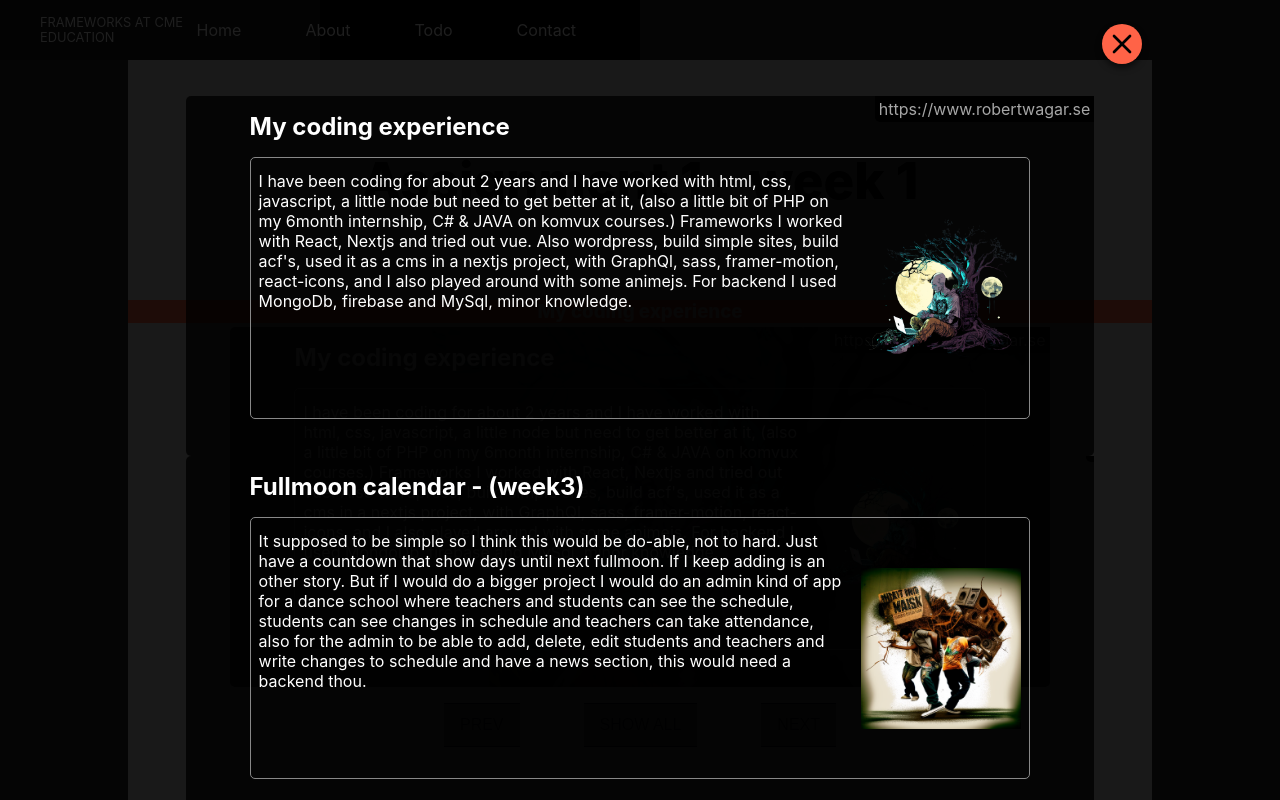
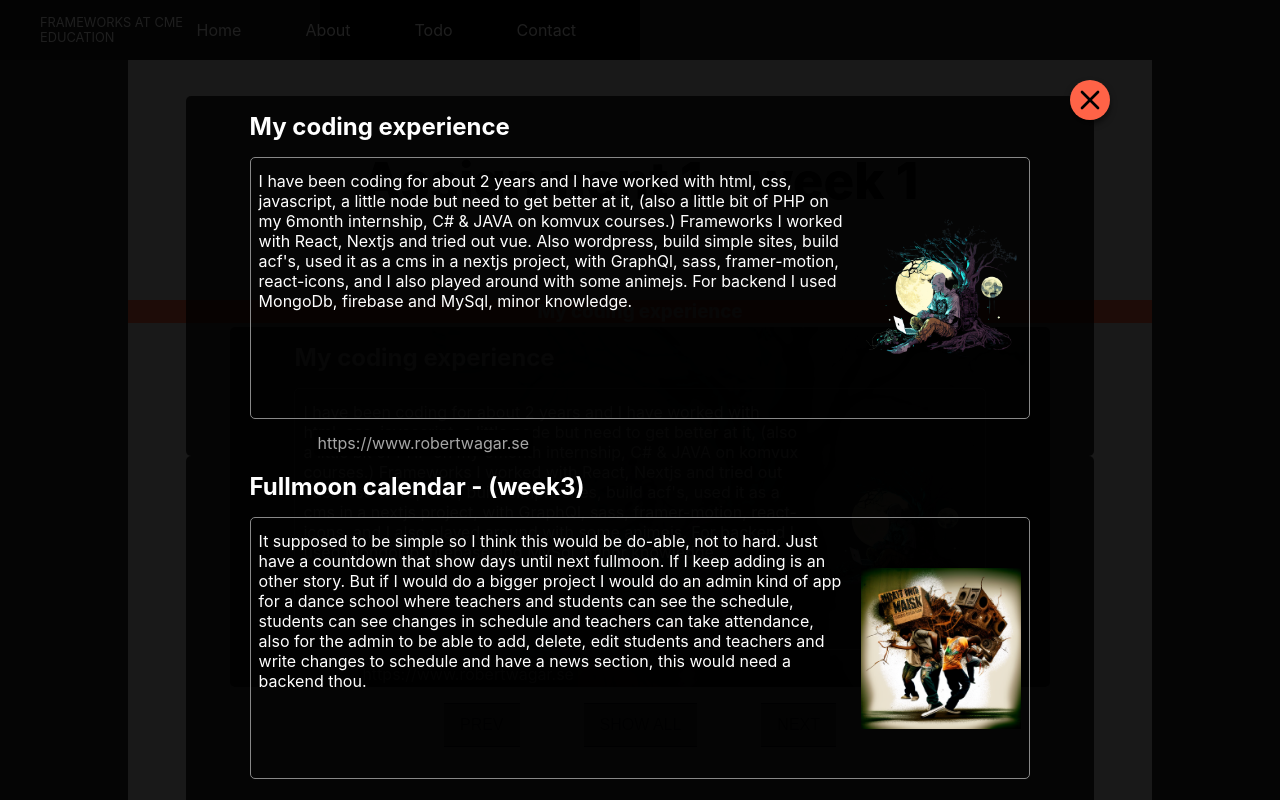
Before and after one commit to xxrobone/ass_1_cme, a React (Vite) app: page / in a window 1280 px wide. Both pictures are taken after a click on the button "SHOW ALL". Shown: the top 800 px of the page. Built offline with nearby package versions, Linux system fonts and the light colour scheme.

Commit message:
maybe i should put the close button on backdrop instead of on the modal

```diff
--- a/src/App.scss
+++ b/src/App.scss
@@ -67,6 +67,7 @@ main {
 
 .modal_content {
   height: 100%;
+  overflow-y: scroll;
 }
 
 .buttons {
--- a/src/components/article/Article.scss
+++ b/src/components/article/Article.scss
@@ -69,8 +69,8 @@ article {
         padding: 0.2rem 0.25rem;
         max-width: fit-content;
         position: absolute;
-        top: 0;
-        right: 0;
+        bottom: 0;
+        left: 10vw;
         text-decoration: none;
         color: rgb(166, 166, 166);
         background-color: black;
--- a/src/components/modal/Modal.scss
+++ b/src/components/modal/Modal.scss
@@ -7,6 +7,7 @@
    display: flex;
    flex-direction: column;
    align-items: center;
+   overflow-x: hidden;
 
      @media screen and (min-width: 768px) {
       padding: 2rem;
@@ -28,9 +29,9 @@
 
  .close_btn {
     padding: 0.25rem;
-   position: absolute;
-   top: -2.5rem;
-   right: -1rem;
+   position: fixed;
+   top: 1rem;
+   right: 1rem;
    z-index: 100;
    display: flex;
    align-items: center;
```
